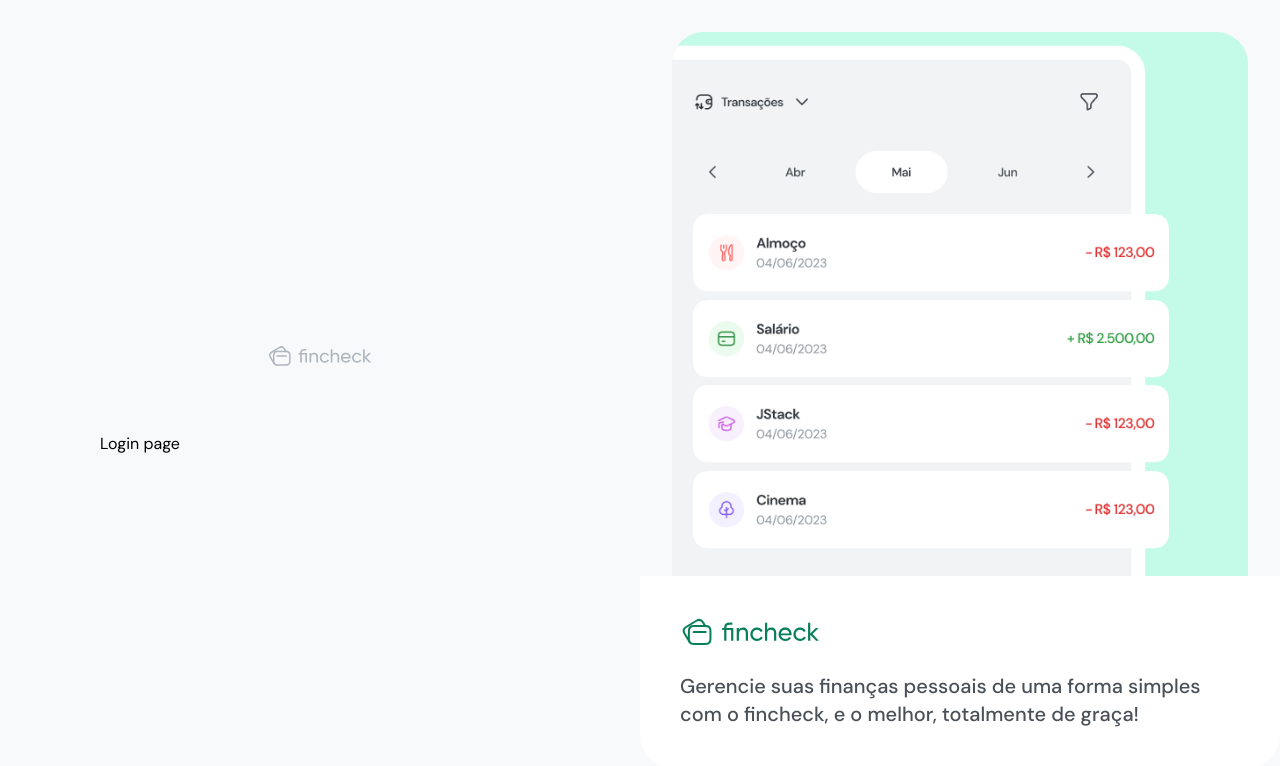
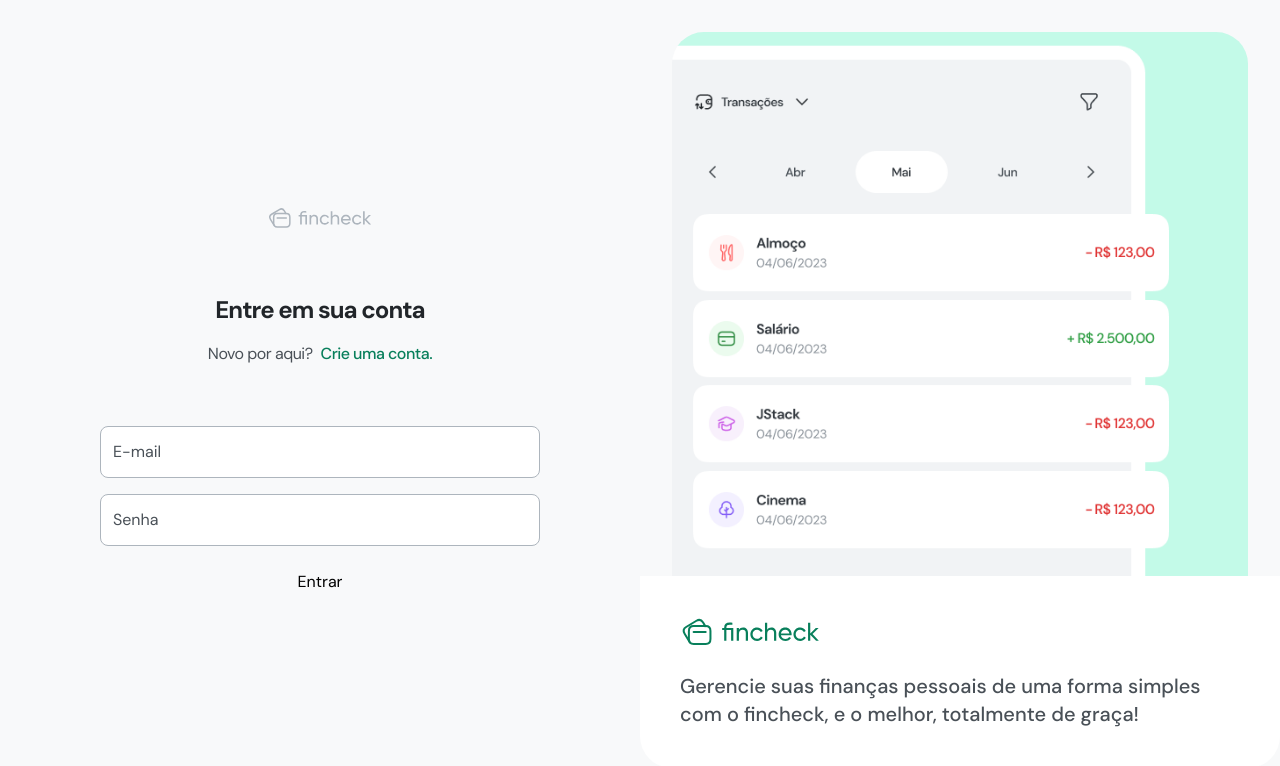
Before and after one commit to odanielchristopher/fincheck, a React (Vite) app in the folder frontend/: page /login in a window 1280 px wide. Shown: the top 766 px of the page. Built offline with nearby package versions, Linux system fonts and the light colour scheme.

Commit message:
feat (front): creating input component

```diff
--- /dev/null
+++ b/frontend/src/views/components/Input.tsx
@@ -0,0 +1,28 @@
+import { ComponentProps } from "react";
+
+interface InputProps extends ComponentProps<"input"> {
+  name: string;
+}
+
+export function Input({ id, name, placeholder, ...props }: InputProps) {
+  const inputId = id ?? name;
+
+  return (
+    <div className="relative">
+      <input
+        {...props}
+        id={inputId}
+        name={name}
+        className="bg-white w-full rounded-lg border border-gray-500 px-3 h-[52px] text-gray-800 outline-none pt-4 peer placeholder-shown:pt-0 focus:border-gray-800 transition-all"
+        placeholder=" "
+      />
+
+      <label
+        htmlFor={inputId}
+        className="absolute text-xs left-[13px] top-2 pointer-events-none text-gray-700 peer-placeholder-shown:text-base peer-placeholder-shown:top-3.5 transition-all"
+      >
+        {placeholder}
+      </label>
+    </div>
+  );
+}
--- a/frontend/src/views/pages/Login/index.tsx
+++ b/frontend/src/views/pages/Login/index.tsx
@@ -1,3 +1,32 @@
+import { Link } from "react-router-dom";
+import { Input } from "../../components/Input";
+
 export function Login() {
-  return <h1>Login page</h1>;
+  return (
+    <div>
+      <header className="flex flex-col items-center gap-4">
+        <h1 className="text-2xl font-bold text-gray-900 tracking-[-1px]">Entre em sua conta</h1>
+
+        <p className="space-x-2">
+          <span className="text-gray-700 tracking-[-0.5px]">Novo por aqui?</span>
+          <Link to="/register" className="text-teal-900 font-medium tracking-[-0.5px]">Crie uma conta.</Link>
+        </p>
+      </header>
+
+      <form action="" className="mt-[60px] flex flex-col gap-4">
+        <Input
+          type="email"
+          name="email"
+          placeholder="E-mail"
+        />
+        <Input
+          type="password"
+          name="passsword"
+          placeholder="Senha"
+        />
+
+        <button type="submit" className="mt-2">Entrar</button>
+      </form>
+    </div>
+  );
 }
```
